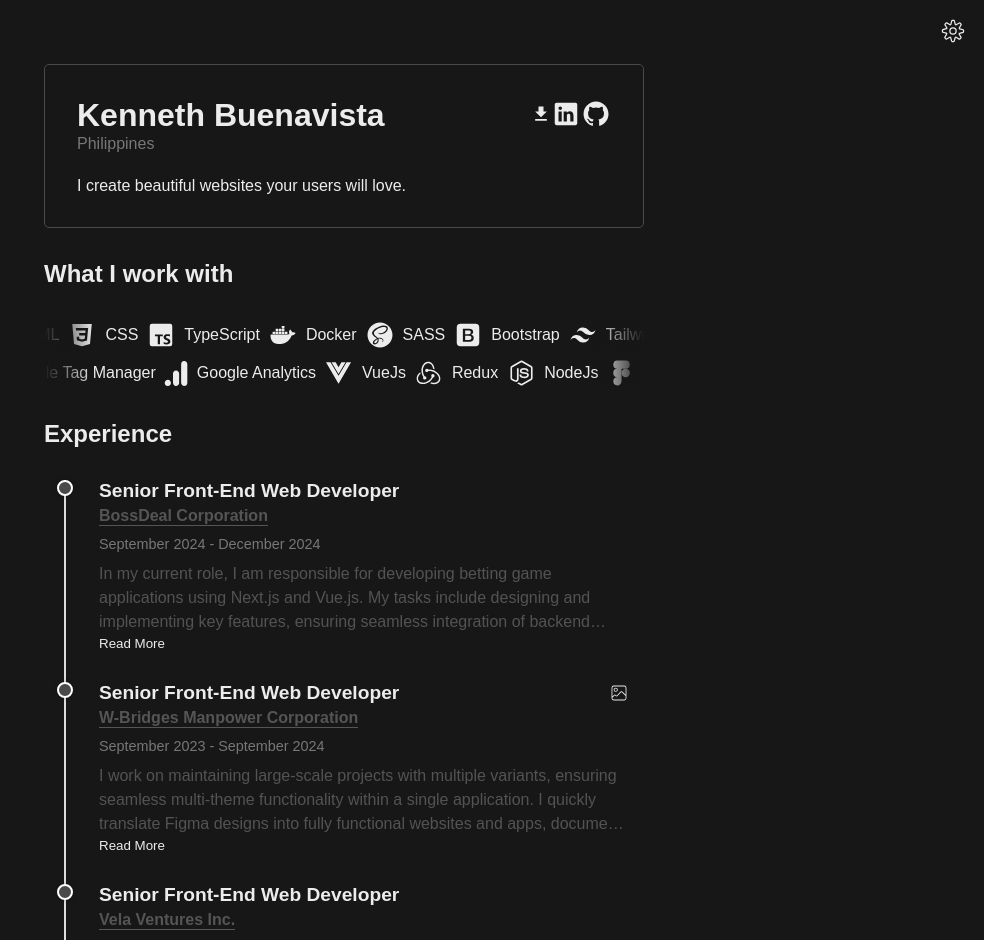
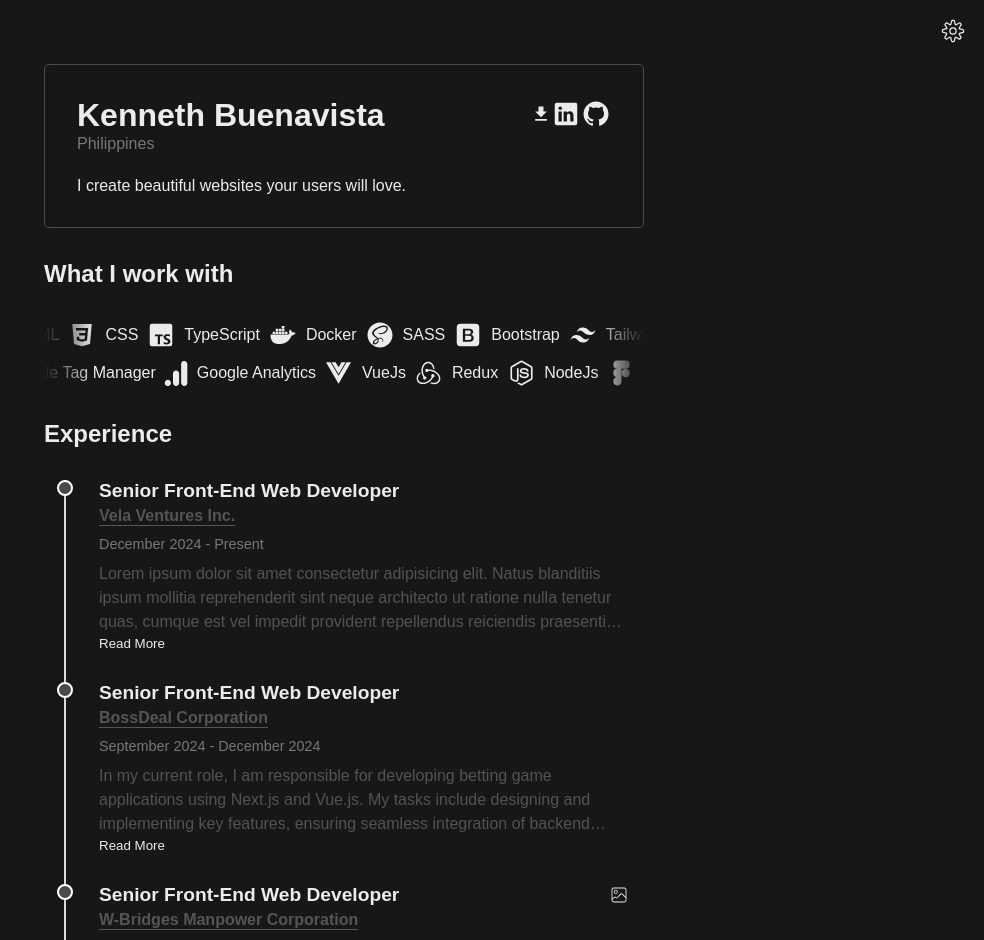
Before and after one commit to KennethicEnergy/avatar, a Next.js app: page / in a window 1280 px wide. Shown: the top 940 px of the page, without its empty margins (296-1280 px from the left). Built offline with nearby package versions, Linux system fonts and the light colour scheme.

Commit message:
fix end date

```diff
--- a/app/constants/data.ts
+++ b/app/constants/data.ts
@@ -82,7 +82,6 @@
 		title: "Senior Front-End Web Developer",
 		company: "W-Bridges Manpower Corporation",
 		companyUrl: "https://wbridgesmanpower.com",
-
 		date: "September 2023 - September 2024",
 		description: "I work on maintaining large-scale projects with multiple variants, ensuring seamless multi-theme functionality within a single application. I quickly translate Figma designs into fully functional websites and apps, document my assigned tasks along with the necessary test attachments, and review and approve tickets submitted by other frontend developers. My routine also involves participating in scrum meetings and planning sessions, collaborating with teams across Southeast Asia to align on project goals and deliverables.",
     projectUrl: "pages/projects/w-bridges",
@@ -123,12 +122,11 @@
     projectTechStack: null
 	},
   {
-		id: 5,
+		id: 7,
 		title: "Senior Front-End Web Developer",
 		company: "Vela Ventures Inc.",
 		companyUrl: "https://www.velaventures.net",
-
-		date: "September 2023 - September 2024",
+		date: "December 2024 - Present",
 		description: `Lorem ipsum dolor sit amet consectetur adipisicing elit. Natus blanditiis ipsum mollitia reprehenderit sint neque architecto ut ratione nulla tenetur quas,
         cumque est vel impedit provident repellendus reiciendis praesentium culpa aperiam nemo! Ullam magni voluptate commodi aspernatur temporibus iure,
         culpa dolore sint quas eaque debitis itaque facilis voluptas fugiat perspiciatis!`,
@@ -142,9 +140,11 @@
     projectTechStack: [
       'NextJs',
       'React',
+      'JavaScript',
       'TypeScript',
       'SASS',
-      'Tailwind'
+      'Google Tag Manager',
+      'Google Analytics'
     ]
 	},
 ];
```
